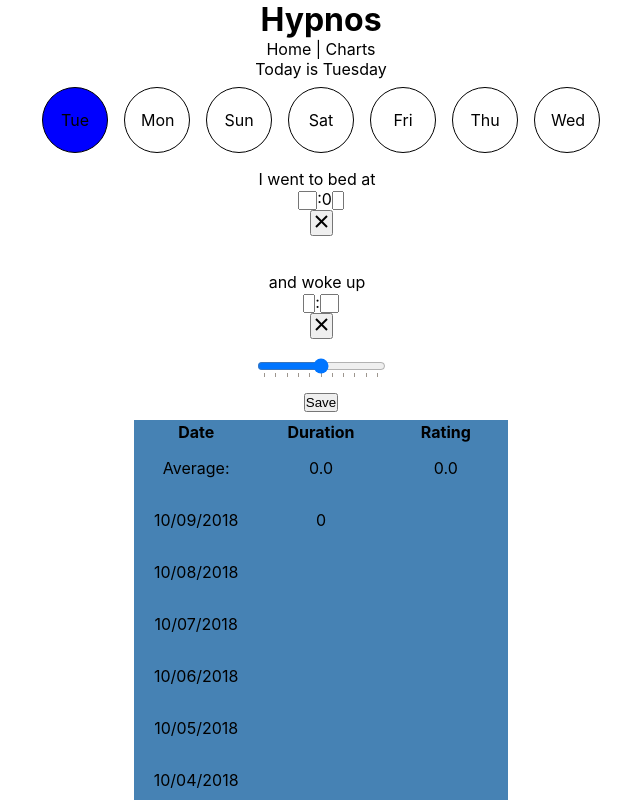
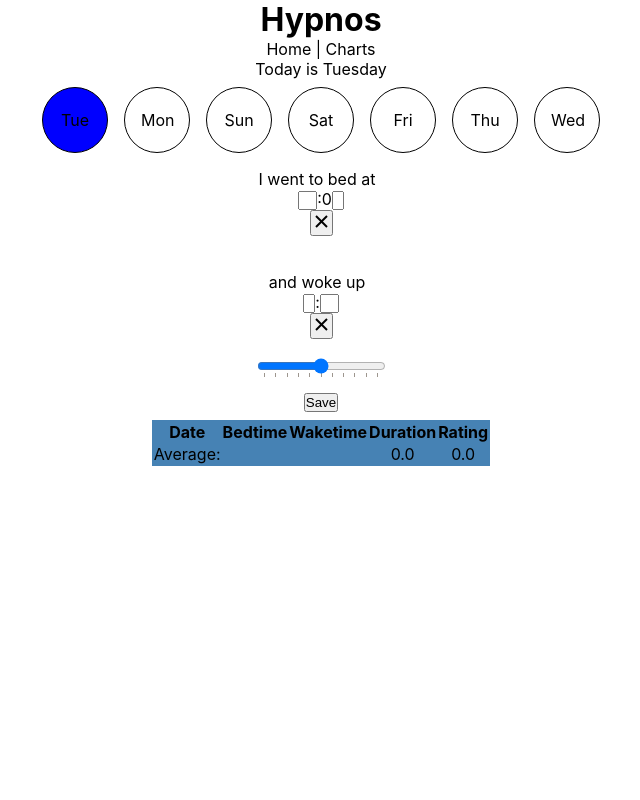
Before and after one commit to goransle/hypnos, a React (Create React App) app: page / in a window 1280 px wide. Shown: the top 800 px of the page, without its empty margins (319-959 px from the left). Built offline with nearby package versions, Linux system fonts and the light colour scheme.

Commit message:
pretty average

```diff
--- a/src/App.css
+++ b/src/App.css
@@ -84,17 +84,18 @@ form input[type="submit"]{
   background-color: steelblue;
   margin: 0 auto;
 }
-.history tr{
+/* .history tr{
   display: grid;
-  grid-template-columns: repeat(3, 1fr);
+  grid-template-columns: repeat(5, 1fr);
   grid-gap: 5px;
 }
 .history th{
   display: grid;
-  grid-template-columns: repeat(3, 1fr);
+  grid-template-columns: repeat(5, 1fr);
   grid-gap: 5px;
   font-weight: bold;
-}
+  text-align: center
+} */
 .history td{
   margin: 1em;
 }
--- a/src/components/History.js
+++ b/src/components/History.js
@@ -22,12 +22,17 @@ export default class History extends Component {
     var ratings = [null];
     var hoursSlept = [0];
     var midpoints = [null]
+    var times = []
     localForage
       .iterate(function(value, key, iterationNumber) {
         //console.log([key, value]);
         if(days.includes(key)) {
           ratings[days.indexOf(key)] = Number(value.rating)
-          var timeslept = Moment(value.bedtime, "HH:mm").diff(Moment(value.waketime, "HH:mm"), "minutes");
+          var bedtime = Moment(value.bedtime, "HH:mm")
+          var waketime = Moment(value.waketime, "HH:mm")
+          times[days.indexOf(key)] = {bedtime: bedtime.format("HH:mm"), waketime: waketime.format("HH:mm")}
+          console.log(times)
+          var timeslept = bedtime.diff(waketime, "minutes");
           var duration;
           if(timeslept > 0){
             hoursSlept[days.indexOf(key)] = Number(24 - (timeslept / 60)).toFixed(1);
@@ -46,7 +51,7 @@ export default class History extends Component {
         const averageRating = average( ratings ).toFixed(1);
         const averageDuration = average(hoursSlept).toFixed(1)
           var dayObjects = days.map( (day, i) =>{
-            return {"date": day, sleepDuration: hoursSlept[i], rating: ratings[i]}
+            return {"date": day, sleepDuration: hoursSlept[i], rating: ratings[i], midpoint: midpoints[i], time: times[i]}
           })
         this.setState({
             days : dayObjects,
@@ -58,18 +63,24 @@ export default class History extends Component {
   render() {
     return (
         <table className="history">
-            <th><span>Date</span><span>Duration</span><span>Rating</span></th>
-            <tr><td>Average: </td><td>{this.state.averageDuration}</td><td>{this.state.averageRating}</td></tr>
+          <tbody>
+            <tr><th>Date</th><th>Bedtime</th><th>Waketime</th><th>Duration</th><th>Rating</th></tr>
+            <tr><td>Average: </td><td></td><td></td><td>{this.state.averageDuration}</td><td>{this.state.averageRating}</td></tr>
             {this.state.days.map( (day, key) =>{
+              if(day.time){
                 return (
                     <tr key={key}>
                         <td>{day.date}</td>
+                        <td>{day.time.bedtime}</td>
+                        <td>{day.time.waketime}</td>
                         <td>{day.sleepDuration}</td>
                         <td>{day.rating}</td>
                     </tr>
                 )
+              }
             })
         }
+        </tbody>
         </table>
     );
   }
```
